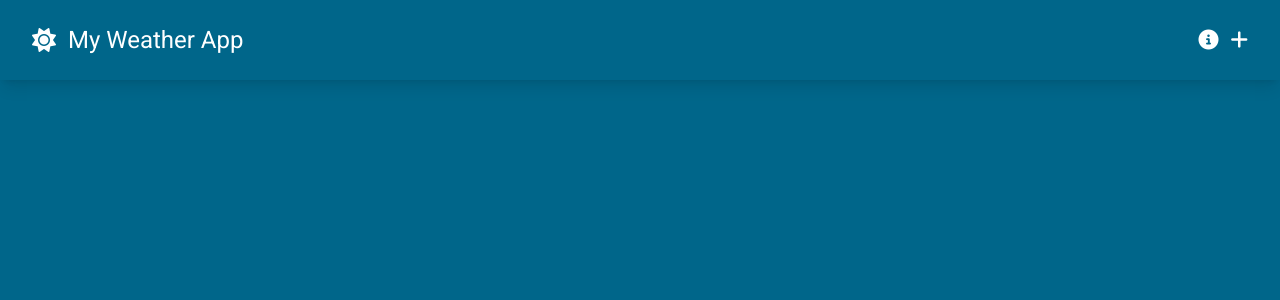
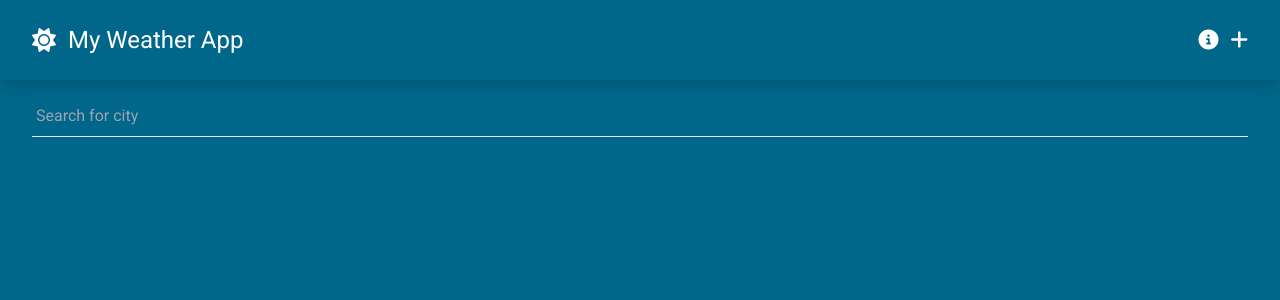
Before and after one commit to malozaibi/weather-app-vue-tailwindcss, a Vue app: page / in a window 1280 px wide. Shown: the top 300 px of the page. Built offline with nearby package versions, Linux system fonts and the light colour scheme.

Commit message:
get data from API

```diff
--- a/package.json
+++ b/package.json
@@ -8,6 +8,7 @@
     "preview": "vite preview"
   },
   "dependencies": {
+    "axios": "^1.5.1",
     "vue": "^3.3.4",
     "vue-router": "^4.2.4"
   },
--- a/src/views/HomeView.vue
+++ b/src/views/HomeView.vue
@@ -1,5 +1,54 @@
-<script setup></script>
+<script setup>
+import { ref } from "vue";
+import axios from "axios";
+const searchQuery = ref("");
+const queryTimeout = ref(null);
+const mapSearchResults = ref(null);
+
+axios.defaults.headers.post["Content-Type"] = "application/json;charset=utf-8";
+axios.defaults.headers.post["Access-Control-Allow-Origin"] = "*";
+
+const getSearchResults = () => {
+  clearTimeout(queryTimeout.value);
+  queryTimeout.value = setTimeout(async () => {
+    if (searchQuery.value.trim() == "") {
+      mapSearchResults.value = null;
+    }
+    const result = await axios.get(
+      `https://api.tomtom.com/search/2/geocode/${searchQuery.value}.json?storeResult=false&view=Unified&key=Hlcw8e9bvza3e7XgsRa3By5qS01Ha6PQ`
+    );
+    mapSearchResults.value = result.data.results;
+    console.log(mapSearchResults.value);
+  }, 400);
+};
+</script>
 
 <template>
-  <main class=""></main>
+  <main class="container text-white">
+    <div class="pt-4 mb-8 relative">
+      <input
+        type="text"
+        v-model="searchQuery"
+        @input="getSearchResults"
+        placeholder="Search for city"
+        class="py-2 px-1 w-full bg-transparent border-b focus:border-w-secondary focus:outline-none focus:shadow-[0px_1px_0_0_#004E71]"
+      />
+      <ul
+        v-show="mapSearchResults"
+        class="absolute bg-w-secondary text-white w-full shadow-md py-2 px-1 top-[66px]"
+      >
+        <li
+          v-for="searchResult in mapSearchResults"
+          :key="searchResult.id"
+          class="py-2 cursor-pointer"
+        >
+          {{
+            searchResult.address.freeformAddress +
+            " " +
+            searchResult.address.country
+          }}
+        </li>
+      </ul>
+    </div>
+  </main>
 </template>
```
Also changed, not shown: 1 other file (tests, documents, lock files or other folders).
